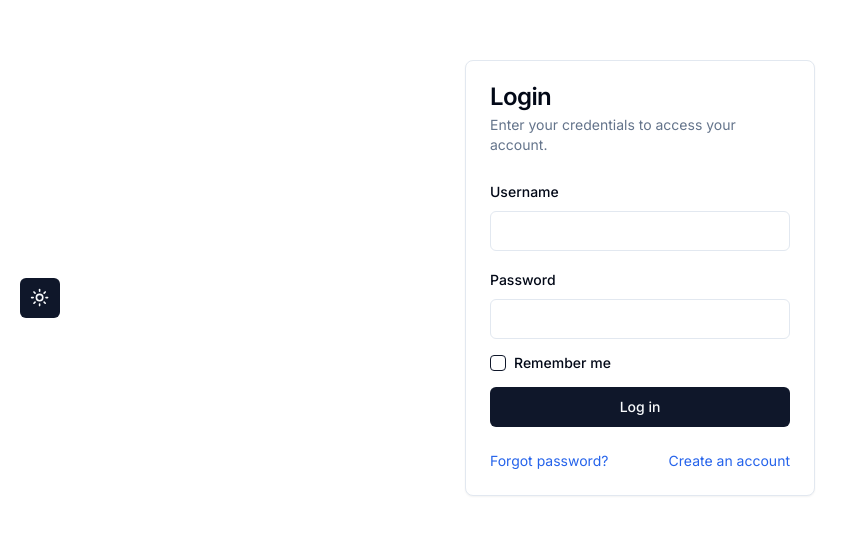
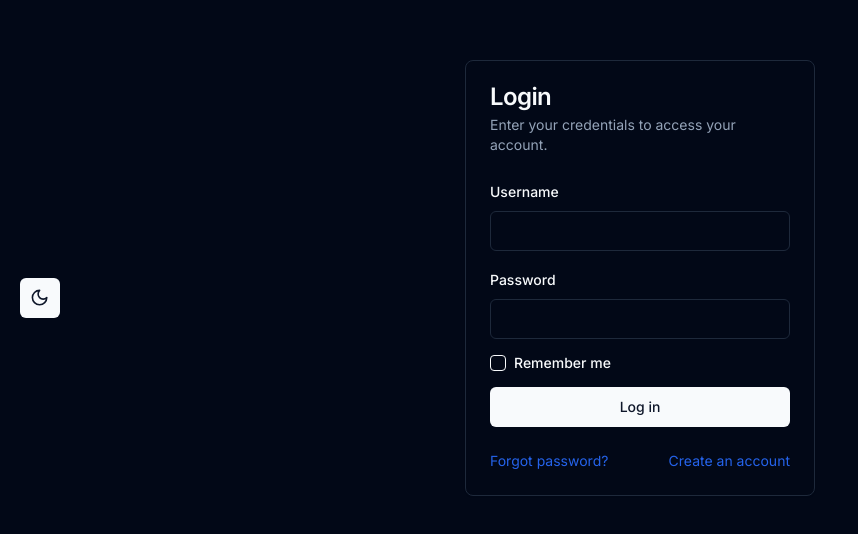
Before and after one commit to Mel-Turham/Meyazone, a Next.js app: page /login in a window 1280 px wide. Shown: the part 122-656 px from the top of the page, without its empty margins (0-858 px from the left). Built offline with nearby package versions, Linux system fonts and the light colour scheme.

Commit message:
feat: loading.tsx
add loading component

```diff
--- a/app/layout.tsx
+++ b/app/layout.tsx
@@ -24,13 +24,13 @@ export default function RootLayout({
 			<body className={inter.className}>
 				<ThemeProvider
 					attribute='class'
-					defaultTheme='light'
+					defaultTheme='dark'
 					enableSystem
 					disableTransitionOnChange
 				>
 					<Navbar />
 					<main className='grow'>{children}</main>
-					<MenuSideBar/>
+					<MenuSideBar />
 					<Footer />
 					<div className='fixed left-5 top-1/2'>
 						<ToggleTheme />
```
